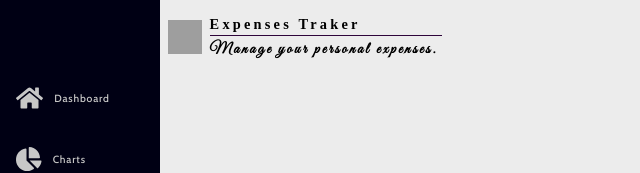
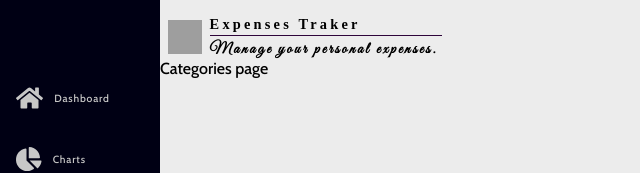
Before and after one commit to madabuga/expenses-tracker-app, a React (Create React App) app in the folder client/: page /categories in a window 1280 px wide. Shown: the top 173 px of the page, without its empty margins (0-640 px from the left). Built offline with nearby package versions, Linux system fonts and the light colour scheme; grey boxes are pictures that could not be loaded; a web font is replaced by a local one.

Commit message:
Added links in navbar to pages

```diff
--- a/client/src/App.js
+++ b/client/src/App.js
@@ -6,6 +6,10 @@ import "./App.css";
 import { Navbar } from './components/navbar/Navbar';
 import { Logo } from './components/logo/Logo';
 import { Dashboard } from "./pages/dashboard/Dashboard";
+import { Charts } from './pages/charts/Charts';
+import { Categories } from './pages/categories/Categories';
+import { About } from './pages/about/About';
+
 
 
 function App() {
@@ -16,6 +20,9 @@ function App() {
         <div>
           <Logo />
           <Route path="/" exact component={Dashboard} />
+          <Route path="/charts" exact component={Charts} />
+          <Route path="/categories" exact component={Categories} />
+          <Route path="/about" exact component={About} />
         </div>
       </div>
     </Router>
--- a/client/src/components/navbar/Navbar.css
+++ b/client/src/components/navbar/Navbar.css
@@ -11,6 +11,8 @@
 }
 
 .navbar-item {
+    color:rgb(199, 199, 199);
+    text-decoration: none;
     display: flex;
     align-items: center;
     cursor: pointer;
--- a/client/src/components/navbar/Navbar.jsx
+++ b/client/src/components/navbar/Navbar.jsx
@@ -1,10 +1,15 @@
 import React, { Component } from 'react';
+import { Link } from 'react-router-dom';
 import { FontAwesomeIcon } from '@fortawesome/react-fontawesome';
 import * as icons from '@fortawesome/free-solid-svg-icons';
 
 import "./Navbar.css";
 
 import { NAVBAR_ITEMS } from '../../constants/navbar.js';
+// import { Dashboard } from "./pages/dashboard/Dashboard";
+// import { Charts } from './pages/charts/Charts';
+// import { Categories } from './pages/categories/Categories';
+// import { About } from './pages/about/About';
 
 
 class Navbar extends Component {
@@ -15,10 +20,10 @@ class Navbar extends Component {
                     {
                         NAVBAR_ITEMS.map((item, index) => {
                             return (
-                                <div key={index} className="navbar-item">
+                                <Link key={index} to={item.pathTo} className="navbar-item">
                                     <FontAwesomeIcon className="navbar-icon" icon={icons[item.iconName]} />
                                     <span className="navbar-item-name">{item.name}</span>
-                                </div>
+                                </Link>
                             )
                         })
                     }
--- a/client/src/constants/navbar.js
+++ b/client/src/constants/navbar.js
@@ -1,18 +1,22 @@
 export const NAVBAR_ITEMS = [
     {
         iconName: "faHome",
-        name: "Dashboard"
+        name: "Dashboard",
+        pathTo: "/"
     },
     {
         iconName: "faChartPie",
-        name: "Charts"
+        name: "Charts",
+        pathTo: "charts"
     },
     {
         iconName: "faTh",
-        name: "Categories"
+        name: "Categories",
+        pathTo: "categories"
     },
     {
         iconName: "faInfoCircle",
-        name: "About"
+        name: "About",
+        pathTo: "about"
     }
 ]
--- a/client/src/pages/about/About.jsx
+++ b/client/src/pages/about/About.jsx
@@ -0,0 +1,18 @@
+import React, { Component } from 'react';
+
+import "./About.css";
+
+
+class About extends Component {
+
+
+    render() {
+        return (
+            <div className="about-page">
+                About page
+            </div>
+        )
+    }
+}
+
+export { About }
--- a/client/src/pages/categories/Categories.css
+++ b/client/src/pages/categories/Categories.css
@@ -0,0 +1,3 @@
+.categories-page {
+    display: flex;
+}
--- a/client/src/pages/categories/Categories.jsx
+++ b/client/src/pages/categories/Categories.jsx
@@ -0,0 +1,18 @@
+import React, { Component } from 'react';
+
+import "./Categories.css";
+
+
+class Categories extends Component {
+
+
+    render() {
+        return (
+            <div className="categories-page">
+                Categories page
+            </div>
+        )
+    }
+}
+
+export { Categories }
--- a/client/src/pages/charts/Charts.jsx
+++ b/client/src/pages/charts/Charts.jsx
@@ -0,0 +1,18 @@
+import React, { Component } from 'react';
+
+import "./Charts.css";
+
+
+class Charts extends Component {
+
+
+    render() {
+        return (
+            <div className="charts-page">
+                Charts Page
+            </div>
+        )
+    }
+}
+
+export { Charts }
```
